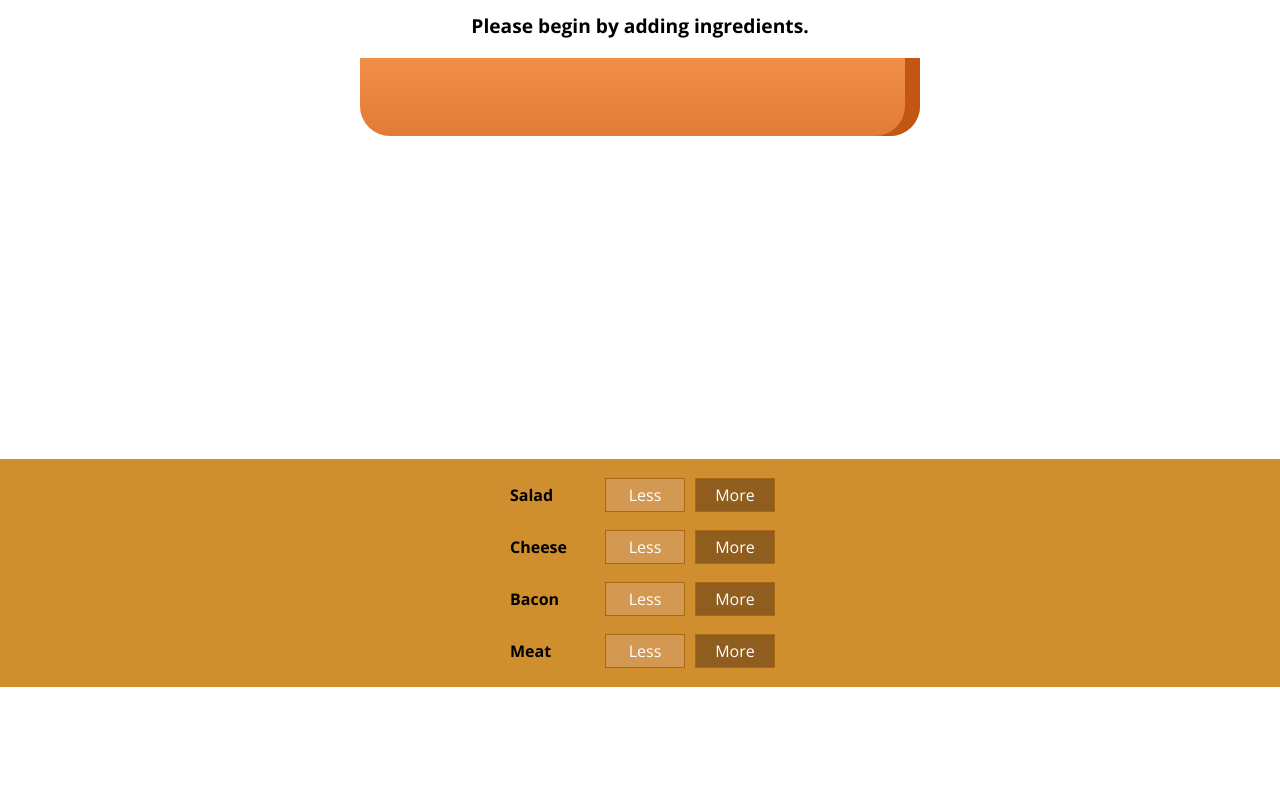
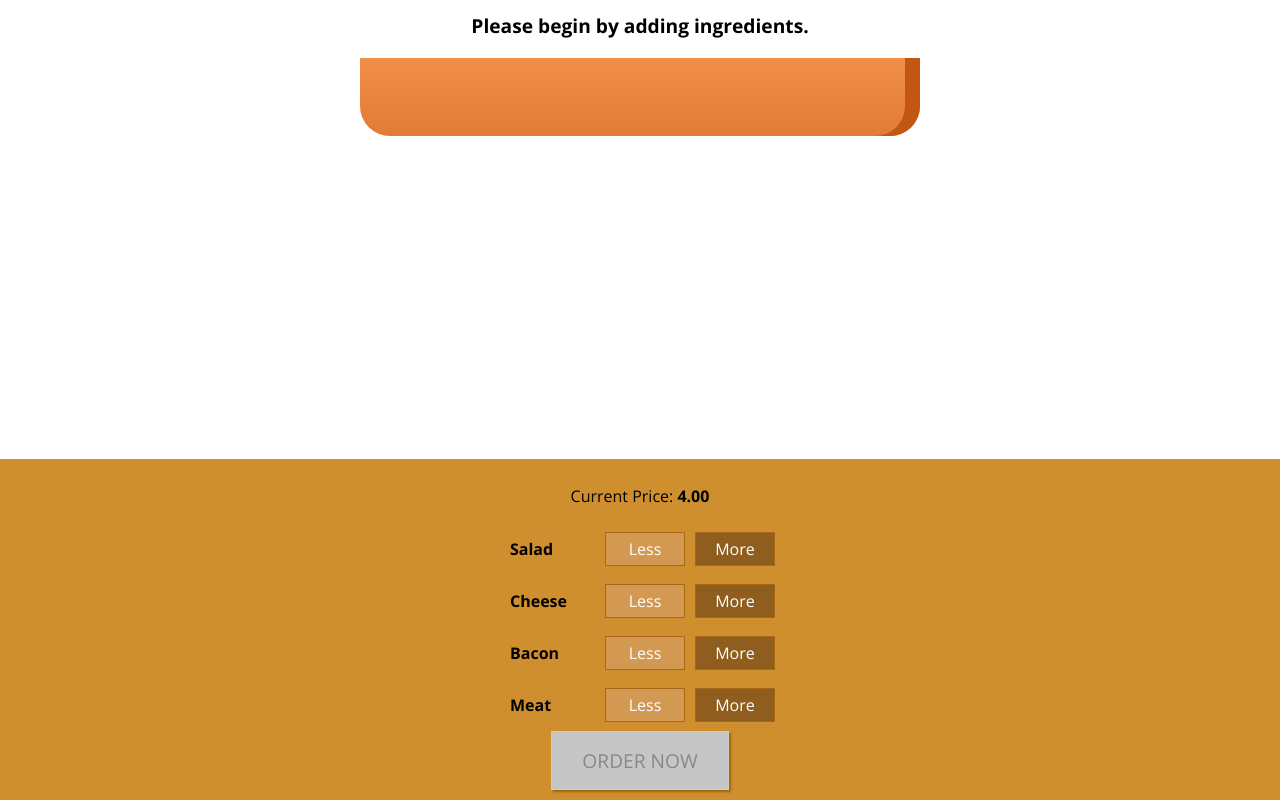
Before and after one commit to charboltron/burger-builder-react, a React (Create React App) app: page / in a window 1280 px wide. Shown: the part 179-979 px from the top of the page. Before the commit the page ends 866 px from the top, so only its background shows below. Built offline with nearby package versions, Linux system fonts and the light colour scheme.

Commit message:
added order button and disabling buttons functionality

```diff
--- a/src/components/burger/build-controls/BuildControls.js
+++ b/src/components/burger/build-controls/BuildControls.js
@@ -12,15 +12,18 @@
 const BuildControls = props => {
   return (
     <div className={styles.BuildControls}>
+      <p>Current Price: <strong>{props.price.toFixed(2)}</strong></p>
       {controls.map(control=> (
         <BuildControl
         key={control.label}
         label={control.label}
         added={() => props.ingredientAdded(control.type)}
         removed={() => props.ingredientRemoved(control.type)}
+        disabled={props.disabled[control]}
         />
       )
     )}
+    <button className={styles.OrderButton} disabled={!props.purchasable}>ORDER NOW</button>
     </div>
   )
 }
--- a/src/components/burger/build-controls/BuildControls.module.css
+++ b/src/components/burger/build-controls/BuildControls.module.css
@@ -8,3 +8,44 @@
   margin: auto;
   padding: 10px 0;
 }
+
+.OrderButton {
+  background-color: #DAD735;
+  outline: none;
+  cursor: pointer;
+  border: 1px solid #966909;
+  color: #966909;
+  font-family: inherit;
+  font-size: 1.2em;
+  padding: 15px 30px;
+  box-shadow: 2px 2px 2px #966909;
+}
+
+.OrderButton:hover, .OrderButton:active {
+  background-color: #A0DB41;
+  border: 1px solid #966909;
+  color: #966909;
+}
+
+.OrderButton:disabled {
+  background-color: #C7C6C6;
+  cursor: not-allowed;
+  border: 1px solid #ccc;
+  color: #888888;
+}
+
+.OrderButton:not(:disabled) {
+  animation: enable 0.3s linear;
+}
+
+@keyframes enable {
+  0% {
+      transform: scale(1);
+  }
+  60% {
+      transform: scale(1.1);
+  }
+  100% {
+      transform: scale(1);
+  }
+}
--- a/src/components/burger/build-controls/build-control/BuildControl.js
+++ b/src/components/burger/build-controls/build-control/BuildControl.js
@@ -6,7 +6,7 @@
   return (
     <div className={styles.BuildControl}>
       <div className={styles.Label}>{props.label}</div>
-      <button className={styles.Less} onClick={props.removed}>Less</button>
+      <button className={styles.Less} onClick={props.removed} disabled={props.disabled}>Less</button>
       <button className={styles.More} onClick={props.added}>More</button>
     </div>
   )
--- a/src/containers/burgerbuilder/BurgerBuilder.js
+++ b/src/containers/burgerbuilder/BurgerBuilder.js
@@ -18,7 +18,8 @@
       cheese:0,
       meat: 0,
     },
-    totalPrice: 4
+    totalPrice: 4,
+    purchasable: false
   }
 
   addIngredientHandler = (type) => {
@@ -27,6 +28,7 @@
     updatedIngredients[type]=updatedCount;
     const newPrice = this.state.totalPrice+INGREDIENT_PRICES[type];
     this.setState({ingredients:updatedIngredients, totalPrice:newPrice});
+    this.updatePurchaseState(updatedIngredients);
   }
 
   removeIngredientHandler = (type) => {
@@ -37,17 +39,38 @@
       updatedIngredients[type]=updatedCount;
       const newPrice = this.state.totalPrice-INGREDIENT_PRICES[type];
       this.setState({ingredients:updatedIngredients, totalPrice:newPrice});
+      this.updatePurchaseState(updatedIngredients);
     }
   }
 
+  updatePurchaseState(ingredients) {
+
+    const sum = Object.keys(ingredients)
+      .map(ingredientKey => {
+        return ingredients[ingredientKey]
+      })
+      .reduce((sum, el) => {
+        return sum + el;
+      }, 0);
+    this.setState({purchasable: sum > 0});
+  }
+
   render() {
+    const disabledInfo = {
+      ...this.state.ingredients
+    };
+    for (let key in disabledInfo) {
+      disabledInfo[key] = disabledInfo[key]<=0
+    }
     return (
       <Fragment>
         <Burger ingredients={this.state.ingredients}/>
         <BuildControls
         ingredientAdded={this.addIngredientHandler}
         ingredientRemoved={this.removeIngredientHandler}
-        />
+        disabled={disabledInfo}
+        price={this.state.totalPrice}
+        purchasable={this.state.purchasable}/>
       </Fragment>
     )
   }
```
Also changed, not shown: src/components/burger/build-controls/build-control/BuildControl.module.css (line endings or trailing spaces).
